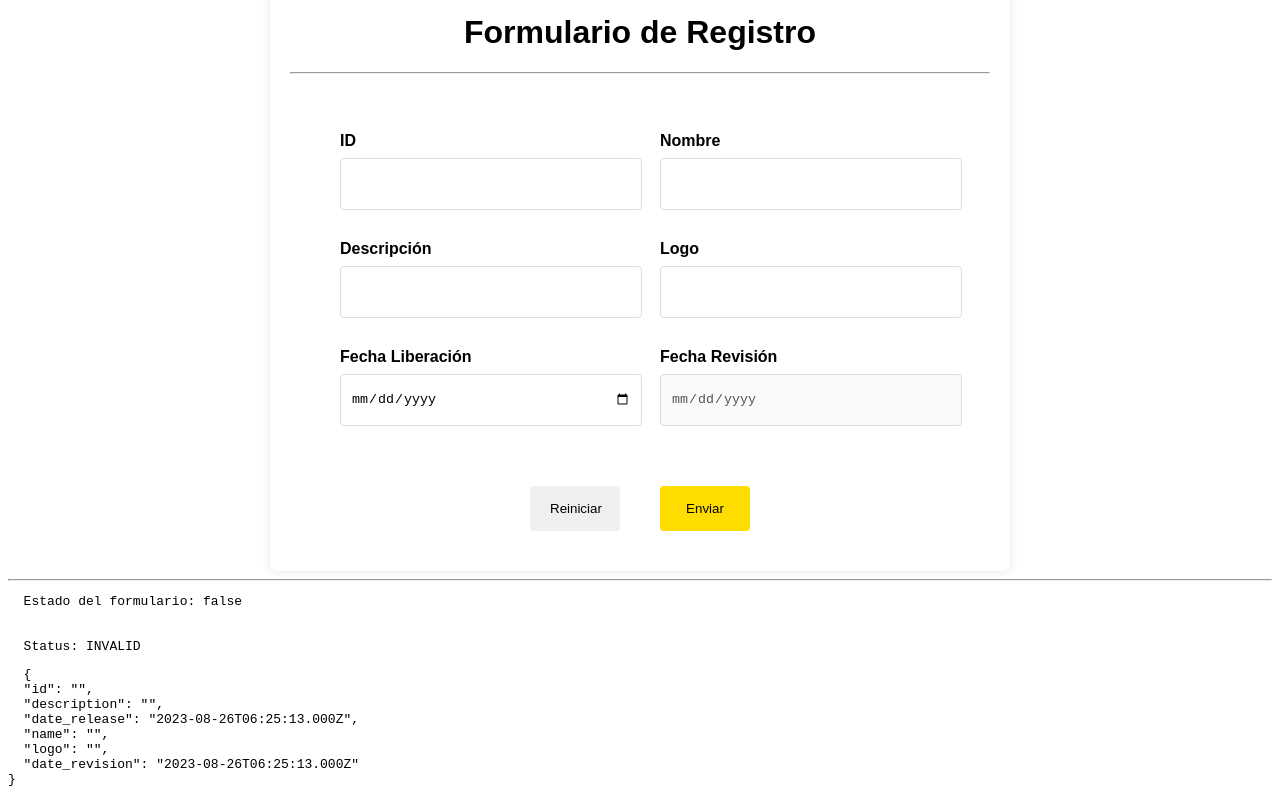
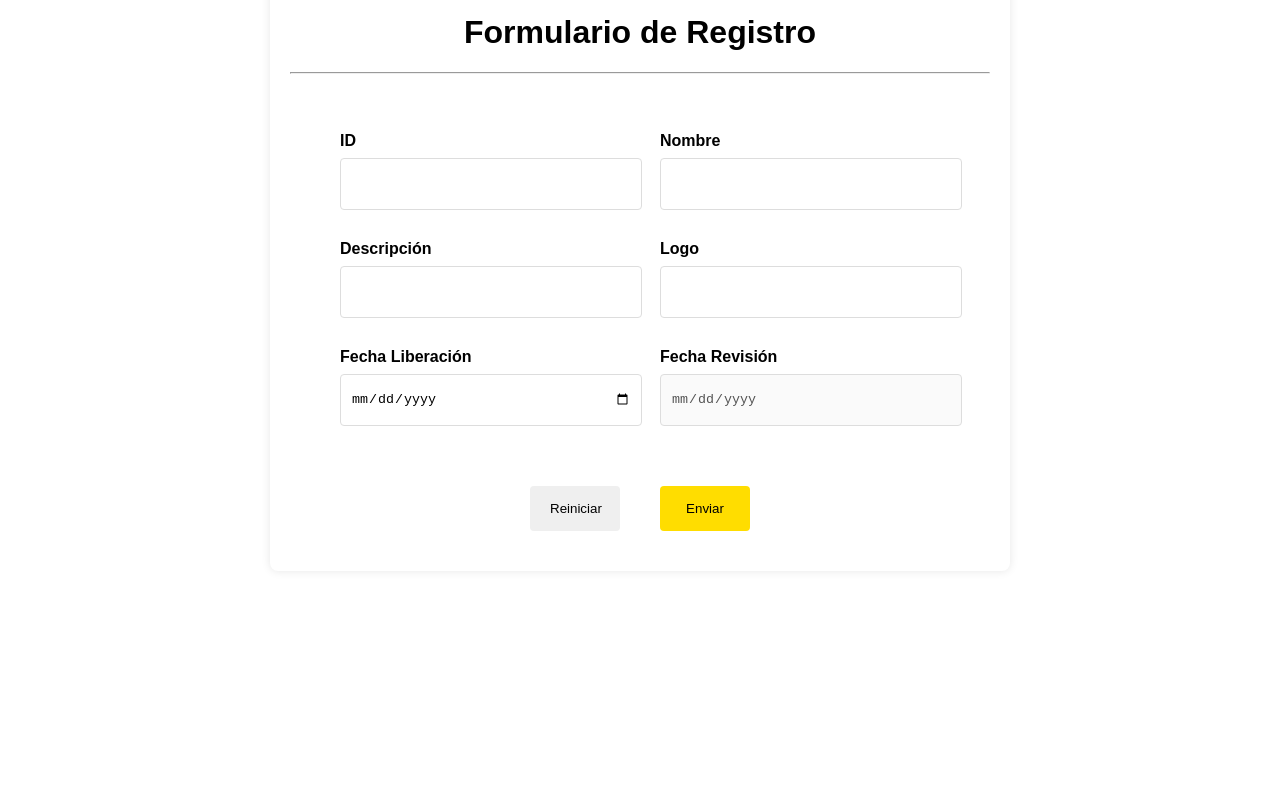
Before and after one commit to luisgiraldo03/technicalTest, an Angular app: page /register in a window 1280 px wide. Shown: the part 220-1020 px from the top of the page. After the commit the page ends 800 px from the top, so only its background shows below. Built offline with nearby package versions, Linux system fonts and the light colour scheme.

Commit message:
deleted code

```diff
--- a/src/app/pages/product-register/product-register.component.html
+++ b/src/app/pages/product-register/product-register.component.html
@@ -90,14 +90,3 @@
     </div>
   </div>
 </div>
-
-<hr />
-<pre>
-  Estado del formulario: {{forma.valid}}
-  <br>
-  Status: {{forma.status}}
-</pre>
-
-<pre>
-  {{ forma.value | json }}
-</pre>
```
